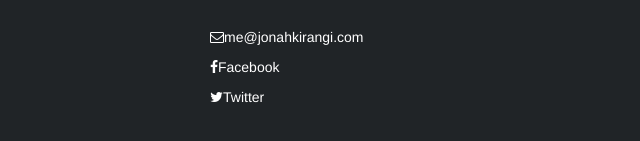
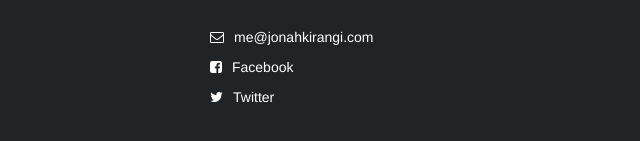
Before and after one commit to GaneshaLabs/citytrotting, a website: page app/index.html in a window 1280 px wide. Shown: the part 2323-2464 px from the top of the page, 640-1280 px from the left. Drawn offline with nearby package versions, Linux system fonts and the light colour scheme; files that its build step writes are made by us from their sources.

Commit message:
Update footer CSS styling

```diff
--- a/app/index.html
+++ b/app/index.html
@@ -132,13 +132,13 @@
                 <h3>Contact</h3>
               </li>
               <li>
-                <p><a href="mailto:me@jonahkirangi.com"><i class="fa fa-envelope-o"></i>me@jonahkirangi.com</a></p>
+                <p><a href="mailto:me@jonahkirangi.com"><i class="fa fa-envelope-o footer-icon"></i>me@jonahkirangi.com</a></p>
               </li>
               <li>
-                <p><i class="fa fa-facebook"></i>Facebook</p>
+                <p><a href="http://www.facebook.com"><i class="fa fa-facebook-square footer-icon"></i>Facebook</a></p>
               </li>
               <li>
-                <p><i class="fa fa-twitter"></i>Twitter</p>
+                <p><a href="http://www.twitter.com"><i class="fa fa-twitter footer-icon"></i>Twitter</a></p>
               </li>
             </ul>
           </div>
--- a/app/styles/main.css
+++ b/app/styles/main.css
@@ -1,7 +1,7 @@
 /* Ganesha Labs, LLC */
 
-body {
-  /*padding-bottom: 20px;*/
+h3 {
+  margin-bottom: 30px;
 }
 
 /* Nav Stuff */
@@ -147,6 +147,6 @@ nav .navbar-brand {
   color: #FFF;
 }
 
-.footer h3 {
-  margin-bottom: 30px;
+.footer-icon {
+  margin-right: 10px;
 }
```
